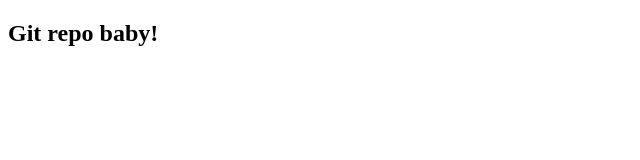
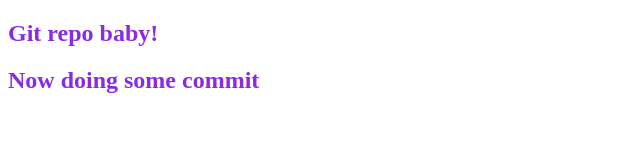
Before and after one commit to siam22/my-repo, a plain HTML site: page index.html in a window 1280 px wide. Shown: the whole page, without its empty margins (0-640 px from the left). Drawn offline with Linux system fonts and the light colour scheme.

Commit message:
new commit

```diff
--- a/index.html
+++ b/index.html
@@ -4,8 +4,14 @@
     <meta charset="UTF-8">
     <meta name="viewport" content="width=device-width, initial-scale=1.0">
     <title>Document</title>
+    <link rel="stylesheet" href="style.css">
 </head>
 <body>
     <h2>Git repo baby!</h2>
+    <div>
+        <h2>
+            Now doing some commit
+        </h2>
+    </div>
 </body>
 </html>
--- /dev/null
+++ b/style.css
@@ -0,0 +1,3 @@
+h2 {
+    color: blueviolet;
+}
```
